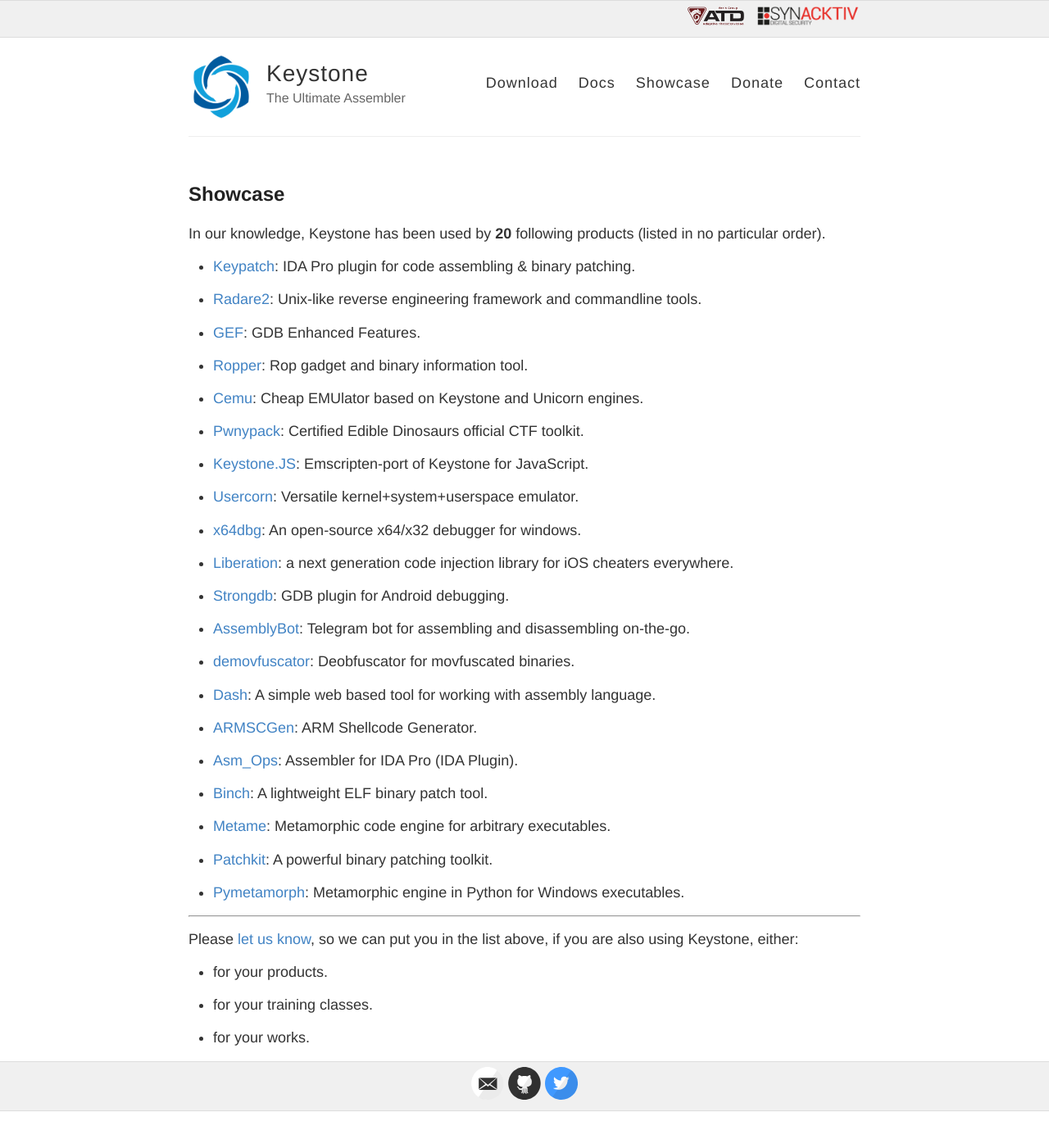
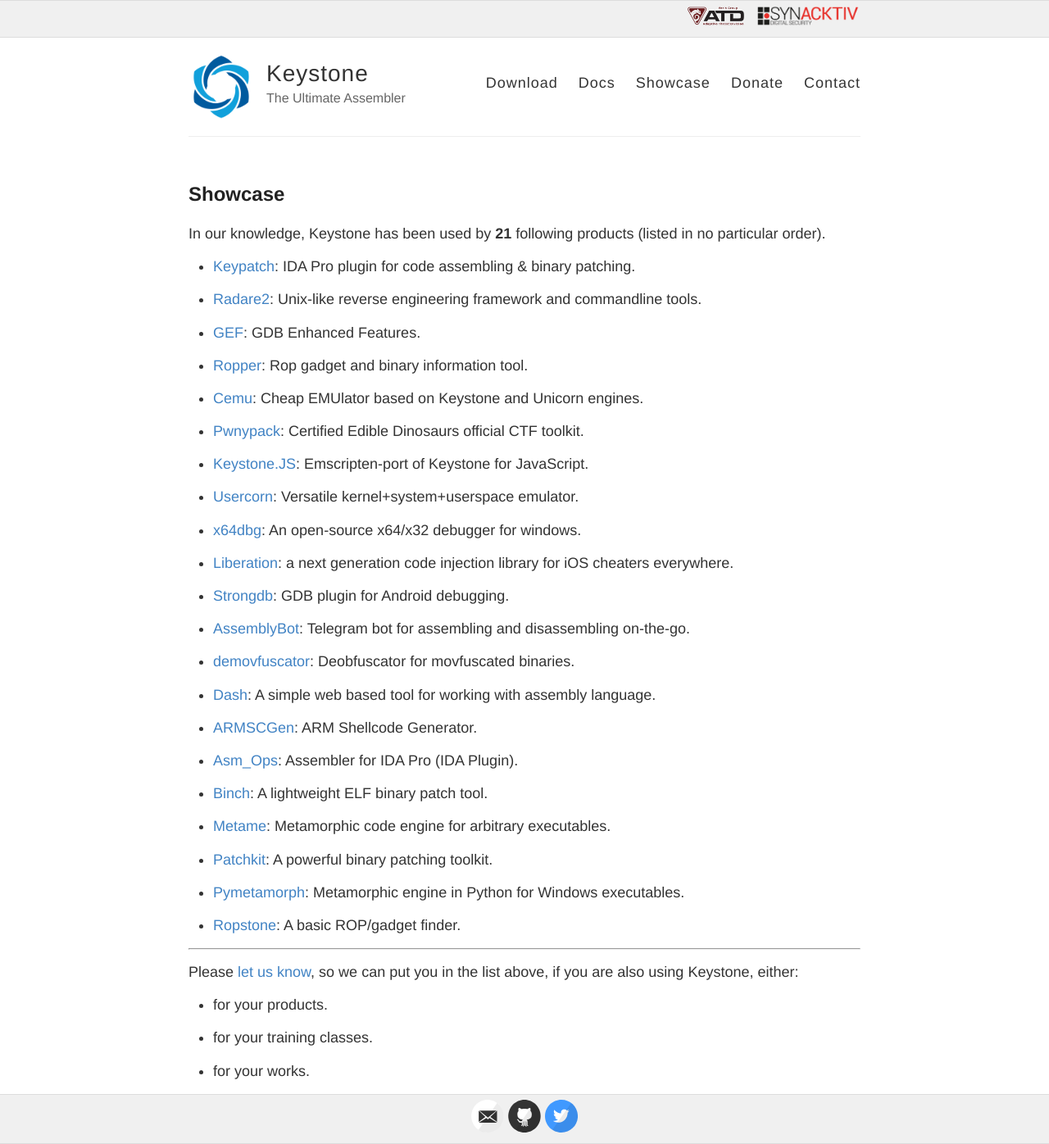
Before and after one commit to keystone-engine/keystone-engine.github.io, a Jekyll site: the page built from showcase.md, in a window 1280 px wide. Shown: the whole page at 82% size. Built offline with Jekyll 4.4.1, drawn with Linux system fonts in a browser that asks for light colours; before the commit the page ends 1356 px from its top, so only the background shows below that.

Commit message:
showcase

```diff
--- a/showcase.md
+++ b/showcase.md
@@ -6,7 +6,7 @@
 
 ## Showcase
 
-In our knowledge, Keystone has been used by **20** following products (listed in no particular order).
+In our knowledge, Keystone has been used by **21** following products (listed in no particular order).
 
 - [Keypatch](http://keystone-engine.org/keypatch): IDA Pro plugin for code assembling & binary patching.
 
@@ -48,6 +48,8 @@
 
 - [Pymetamorph](https://github.com/JuanJMarques/pymetamorph): Metamorphic engine in Python for Windows executables.
 
+- [Ropstone](https://github.com/blasty/ropstone): A basic ROP/gadget finder.
+
 ---
 
 Please [let us know](/contact/), so we can put you in the list above, if you are also using Keystone, either:
```
